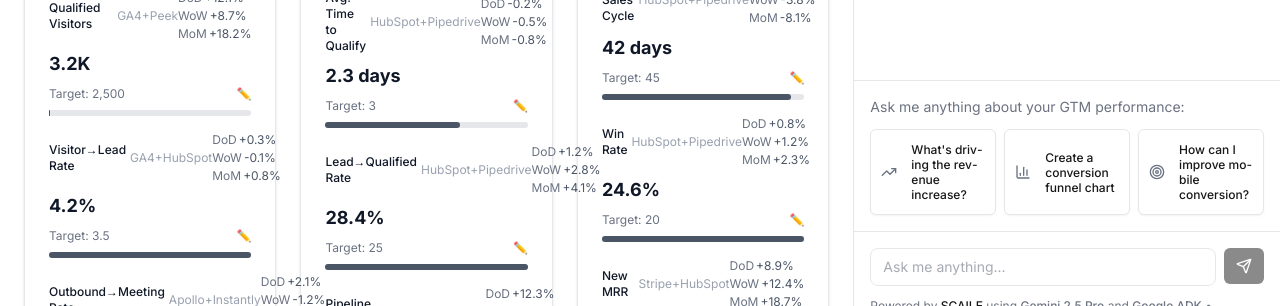
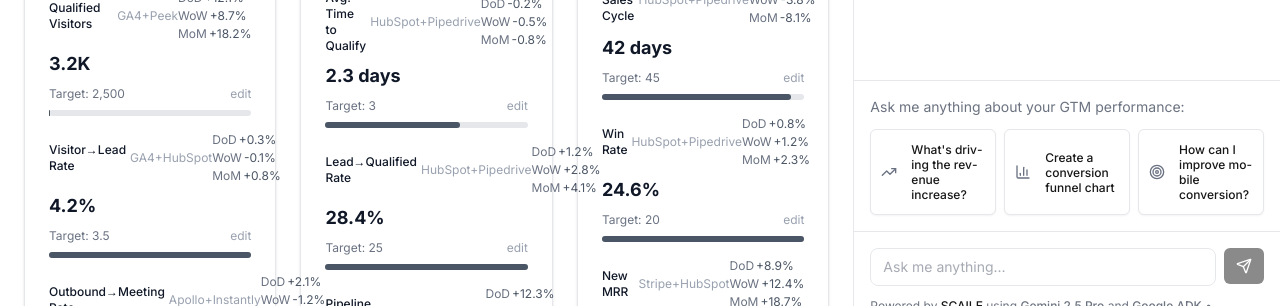
Before and after one commit to SCAILE-it/gtm-os, a Next.js app: page / in a window 1280 px wide. Shown: the part 455-761 px from the top of the page. Built offline with nearby package versions, Linux system fonts and the light colour scheme.

Commit message:
Replace pencil emoji with clean 'edit' text button

```diff
--- a/src/components/dashboard/gtm-dashboard.tsx
+++ b/src/components/dashboard/gtm-dashboard.tsx
@@ -271,8 +271,8 @@ export function GTMDashboard() {
               {/* Simple Target Comparison */}
               <div className="flex items-center justify-between text-xs text-gray-500 dark:text-gray-400">
                 <span>Target: {metric.benchmark.target.toLocaleString()}</span>
-                <button className="text-gray-400 hover:text-gray-600" title="Edit target">
-                  ✏️
+                <button className="text-gray-400 hover:text-gray-600 text-xs" title="Edit target">
+                  edit
                 </button>
               </div>
               <div className="w-full bg-gray-200 dark:bg-gray-700 rounded-full h-1.5 relative">
@@ -403,6 +403,7 @@ export function GTMDashboard() {
               <div
                 key={task.id}
                 className="p-3 bg-white dark:bg-[#262626] rounded border border-gray-200 dark:border-gray-600 hover:bg-gray-50 dark:hover:bg-[#404040] cursor-pointer transition-colors group"
+                style={{ backgroundColor: 'var(--card)' }}
                 onClick={() => console.log(`Open ${task.category} tab for task:`, task.title)}
               >
                 <div className="flex items-center justify-between mb-1">
@@ -516,6 +517,7 @@ export function GTMDashboard() {
               <div
                 key={index}
                 className="p-3 bg-white dark:bg-[#262626] rounded border border-gray-200 dark:border-gray-600 hover:bg-gray-50 dark:hover:bg-[#404040] cursor-pointer transition-colors group"
+                style={{ backgroundColor: 'var(--card)' }}
                 onClick={() => console.log("Open market sentiment details for:", item.topic)}
               >
                 <div className="flex items-center justify-between mb-1">
```
